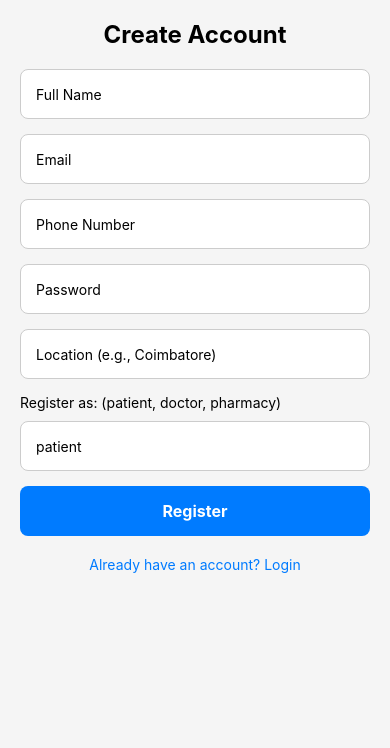
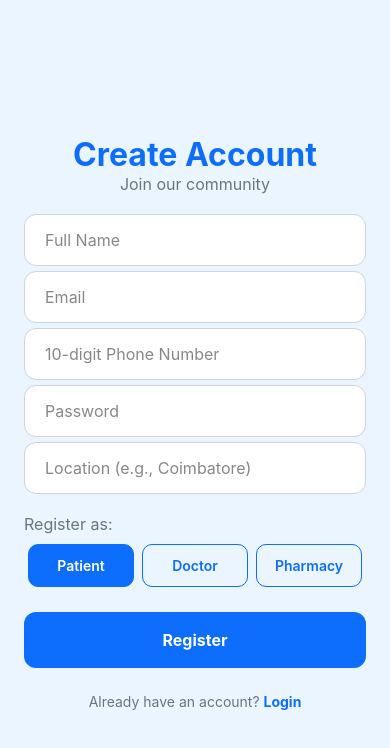
Before and after one commit to SSAKTHITSELVAN/dr_ai_expo, a React Native app: screen /Register in a window 390 px wide. Shown: the top 748 px of the page. Built offline with nearby package versions, Linux system fonts and the light colour scheme.

Commit message:
Updated registration  page

```diff
--- a/src/screens/auth/RegisterScreen.js
+++ b/src/screens/auth/RegisterScreen.js
@@ -1,62 +1,215 @@
 import React, { useState } from 'react';
-import { View, Text, TextInput, TouchableOpacity, Alert, ScrollView } from 'react-native';
-// Note: For a real app, use a picker library. For simplicity, we use TextInput.
+import {
+    View,
+    Text,
+    TextInput,
+    TouchableOpacity,
+    Alert,
+    ScrollView,
+    StyleSheet,
+    ActivityIndicator,
+    KeyboardAvoidingView,
+    Platform
+} from 'react-native';
 import { useAuth } from '../../services/AuthContext';
-import { globalStyles } from '../../styles/globalStyles';
 
 const RegisterScreen = ({ navigation }) => {
     const [email, setEmail] = useState('');
     const [phone, setPhone] = useState('');
     const [password, setPassword] = useState('');
     const [name, setName] = useState('');
-    const [userType, setUserType] = useState('patient'); // 'patient', 'doctor', or 'pharmacy'
+    const [userType, setUserType] = useState('patient');
     const [location, setLocation] = useState('');
-    const [specialization, setSpecialization] = useState(''); // For doctors
-    const [error, setError] = useState('');
+    const [specialization, setSpecialization] = useState('');
+    const [errors, setErrors] = useState({});
+    const [loading, setLoading] = useState(false);
     const { register } = useAuth();
 
+    const validate = () => {
+        const newErrors = {};
+        const emailRegex = /\S+@\S+\.\S+/;
+        const phoneRegex = /^\d{10}$/;
+        const passwordRegex = /^(?=.*[A-Za-z])(?=.*\d)[A-Za-z\d]{8,}$/; // Min 8 chars, 1 letter, 1 number
+
+        if (!name.trim()) newErrors.name = 'Full Name is required.';
+        if (!emailRegex.test(email)) newErrors.email = 'Please enter a valid email address.';
+        if (!phoneRegex.test(phone)) newErrors.phone = 'Please enter a valid 10-digit phone number.';
+        if (!passwordRegex.test(password)) newErrors.password = 'Password must be at least 8 characters long and include a number.';
+        if (userType === 'doctor' && !specialization.trim()) newErrors.specialization = 'Specialization is required for doctors.';
+
+        setErrors(newErrors);
+        return Object.keys(newErrors).length === 0;
+    };
+
     const handleRegister = async () => {
-        if (!email || !password || !name || !userType || !phone) {
-            setError('Please fill all required fields.');
+        if (!validate()) {
             return;
         }
-        setError('');
+        setLoading(true);
         const userData = { email, phone, password, name, user_type: userType, location, specialization };
+        try {
             const result = await register(userData);
             if (result.success) {
                 Alert.alert("Success", "Registration successful! Please log in.");
                 navigation.navigate('Login');
             } else {
-            setError(result.error);
+                setErrors({ api: result.error });
+            }
+        } finally {
+            setLoading(false);
         }
     };
 
     return (
-        <ScrollView contentContainerStyle={globalStyles.container}>
-            <Text style={globalStyles.title}>Create Account</Text>
-            {error ? <Text style={globalStyles.errorText}>{error}</Text> : null}
-            <TextInput style={globalStyles.input} placeholder="Full Name" value={name} onChangeText={setName} />
-            <TextInput style={globalStyles.input} placeholder="Email" value={email} onChangeText={setEmail} keyboardType="email-address" autoCapitalize="none"/>
-            <TextInput style={globalStyles.input} placeholder="Phone Number" value={phone} onChangeText={setPhone} keyboardType="phone-pad"/>
-            <TextInput style={globalStyles.input} placeholder="Password" value={password} onChangeText={setPassword} secureTextEntry />
-            <TextInput style={globalStyles.input} placeholder="Location (e.g., Coimbatore)" value={location} onChangeText={setLocation} />
-            <Text style={{marginBottom: 10}}>Register as: (patient, doctor, pharmacy)</Text>
-            <TextInput style={globalStyles.input} placeholder="User Type" value={userType} onChangeText={setUserType} autoCapitalize="none" />
+        <KeyboardAvoidingView
+            style={{ flex: 1 }}
+            behavior={Platform.OS === "ios" ? "padding" : "height"}
+        >
+            <ScrollView contentContainerStyle={styles.container}>
+                <Text style={styles.title}>Create Account</Text>
+                <Text style={styles.subtitle}>Join our community</Text>
+                {errors.api ? <Text style={styles.errorText}>{errors.api}</Text> : null}
+
+                <TextInput style={styles.input} placeholder="Full Name" value={name} onChangeText={setName} placeholderTextColor="#888" />
+                {errors.name && <Text style={styles.errorText}>{errors.name}</Text>}
+
+                <TextInput style={styles.input} placeholder="Email" value={email} onChangeText={setEmail} keyboardType="email-address" autoCapitalize="none" placeholderTextColor="#888"/>
+                {errors.email && <Text style={styles.errorText}>{errors.email}</Text>}
+
+                <TextInput style={styles.input} placeholder="10-digit Phone Number" value={phone} onChangeText={setPhone} keyboardType="phone-pad" maxLength={10} placeholderTextColor="#888"/>
+                {errors.phone && <Text style={styles.errorText}>{errors.phone}</Text>}
+
+                <TextInput style={styles.input} placeholder="Password" value={password} onChangeText={setPassword} secureTextEntry placeholderTextColor="#888"/>
+                {errors.password && <Text style={styles.errorText}>{errors.password}</Text>}
+
+                <TextInput style={styles.input} placeholder="Location (e.g., Coimbatore)" value={location} onChangeText={setLocation} placeholderTextColor="#888"/>
+
+                <Text style={styles.label}>Register as:</Text>
+                <View style={styles.userTypeContainer}>
+                    {['patient', 'doctor', 'pharmacy'].map(type => (
+                        <TouchableOpacity
+                            key={type}
+                            style={[styles.userTypeButton, userType === type && styles.userTypeButtonActive]}
+                            onPress={() => setUserType(type)}
+                        >
+                            <Text style={[styles.userTypeButtonText, userType === type && styles.userTypeButtonTextActive]}>{type.charAt(0).toUpperCase() + type.slice(1)}</Text>
+                        </TouchableOpacity>
+                    ))}
+                </View>
 
                 {userType === 'doctor' && (
-                 <TextInput style={globalStyles.input} placeholder="Specialization" value={specialization} onChangeText={setSpecialization} />
+                    <>
+                        <TextInput style={styles.input} placeholder="Specialization" value={specialization} onChangeText={setSpecialization} placeholderTextColor="#888"/>
+                        {errors.specialization && <Text style={styles.errorText}>{errors.specialization}</Text>}
+                    </>
                 )}
 
-            <TouchableOpacity style={globalStyles.button} onPress={handleRegister}>
-                <Text style={globalStyles.buttonText}>Register</Text>
+                <TouchableOpacity style={[styles.button, loading && styles.buttonDisabled]} onPress={handleRegister} disabled={loading}>
+                    {loading ? <ActivityIndicator color="#fff" /> : <Text style={styles.buttonText}>Register</Text>}
                 </TouchableOpacity>
-            <TouchableOpacity style={{ marginTop: 20 }} onPress={() => navigation.navigate('Login')}>
-                <Text style={{ textAlign: 'center', color: '#007bff' }}>
-                    Already have an account? Login
+                <TouchableOpacity style={styles.loginContainer} onPress={() => navigation.navigate('Login')}>
+                    <Text style={styles.loginText}>
+                        Already have an account? <Text style={styles.loginLink}>Login</Text>
                     </Text>
                 </TouchableOpacity>
             </ScrollView>
+        </KeyboardAvoidingView>
     );
 };
 
+const styles = StyleSheet.create({
+    container: {
+        flexGrow: 1,
+        justifyContent: 'center',
+        padding: 24,
+        backgroundColor: '#eaf5ff',
+    },
+    title: {
+        fontSize: 32,
+        fontWeight: 'bold',
+        color: '#0d6efd',
+        textAlign: 'center',
+    },
+    subtitle: {
+        fontSize: 16,
+        color: '#6c757d',
+        textAlign: 'center',
+        marginBottom: 20,
+    },
+    errorText: {
+        color: '#dc3545',
+        marginBottom: 10,
+        fontSize: 12,
+        textAlign: 'left',
+        marginLeft: 5,
+    },
+    input: {
+        backgroundColor: '#fff',
+        paddingHorizontal: 20,
+        paddingVertical: 15,
+        borderRadius: 12,
+        fontSize: 16,
+        borderWidth: 1,
+        borderColor: '#ced4da',
+        marginBottom: 5,
+    },
+    button: {
+        backgroundColor: '#0d6efd',
+        padding: 18,
+        borderRadius: 12,
+        alignItems: 'center',
+        marginTop: 10,
+    },
+    buttonDisabled: {
+        backgroundColor: '#6ea8ff',
+    },
+    buttonText: {
+        color: '#fff',
+        fontWeight: 'bold',
+        fontSize: 16,
+    },
+    loginContainer: {
+        marginTop: 25,
+    },
+    loginText: {
+        textAlign: 'center',
+        color: '#6c757d',
+        fontSize: 14,
+    },
+    loginLink: {
+        color: '#0d6efd',
+        fontWeight: 'bold',
+    },
+    label: {
+        fontSize: 16,
+        color: '#6c757d',
+        marginTop: 15,
+        marginBottom: 10,
+    },
+    userTypeContainer: {
+        flexDirection: 'row',
+        justifyContent: 'space-between',
+        marginBottom: 15,
+    },
+    userTypeButton: {
+        flex: 1,
+        padding: 12,
+        borderRadius: 10,
+        borderWidth: 1,
+        borderColor: '#0d6efd',
+        alignItems: 'center',
+        marginHorizontal: 4,
+    },
+    userTypeButtonActive: {
+        backgroundColor: '#0d6efd',
+    },
+    userTypeButtonText: {
+        color: '#0d6efd',
+        fontWeight: '600',
+    },
+    userTypeButtonTextActive: {
+        color: '#fff',
+    },
+});
+
 export default RegisterScreen;
```
Lines whose indentation alone changed are shown as unchanged.
